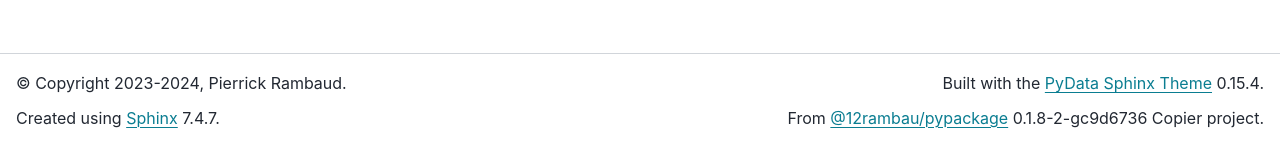
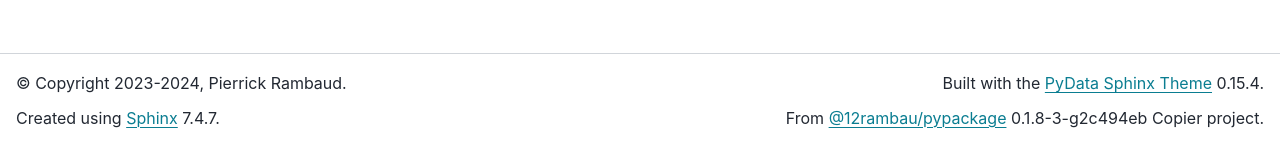
Before and after one commit to 12rambau/pypackage-skeleton, a Sphinx documentation site: the page built from docs/index.rst, in a window 1280 px wide. Shown: the part 753-897 px from the top of the page. Built offline with Sphinx 7.4.7 and the PyData theme 0.15.4, drawn with Linux system fonts in a browser that asks for light colours.

Commit message:
fix: test

```diff
--- a/README.rst
+++ b/README.rst
@@ -46,4 +46,4 @@
 Credits
 -------
 
-This package was created with `Copier <https://copier.readthedocs.io/en/latest/>`__ and the `@12rambau/pypackage <https://github.com/12rambau/pypackage>`__ 0.1.8-2-gc9d6736 project template.
+This package was created with `Copier <https://copier.readthedocs.io/en/latest/>`__ and the `@12rambau/pypackage <https://github.com/12rambau/pypackage>`__ 0.1.8-3-g2c494eb project template.
--- a/docs/_template/pypackage-credit.html
+++ b/docs/_template/pypackage-credit.html
@@ -1,5 +1,5 @@
 <p class="pypackage-credit">
   From
   <a href="https://github.com/12rambau/pypackage">@12rambau/pypackage</a>
-  0.1.8-2-gc9d6736 Copier project.
+  0.1.8-3-g2c494eb Copier project.
 </p>
--- a/noxfile.py
+++ b/noxfile.py
@@ -27,10 +27,10 @@
 
 @nox.session(reuse_venv=True, name="ci-test")
 def ci_test(session):
-    """Run all the test using specified name and report coverage in xml."""
+    """Run all the test and report coverage in xml."""
     session.install(".[test]")
-    name = session.posargs[0] if session.posargs else "default"
-    session.run("pytest", "--color=yes", "--cov", "--cov-report=xml", f"--test-run-title='{name}'")
+    session.posargs[0] if session.posargs else "default"
+    session.run("pytest", "--color=yes", "--cov", "--cov-report=xml")
 
 
 @nox.session(reuse_venv=True, name="dead-fixtures")
```
Also changed, not shown: .copier-answers.yml, 1 other file.
